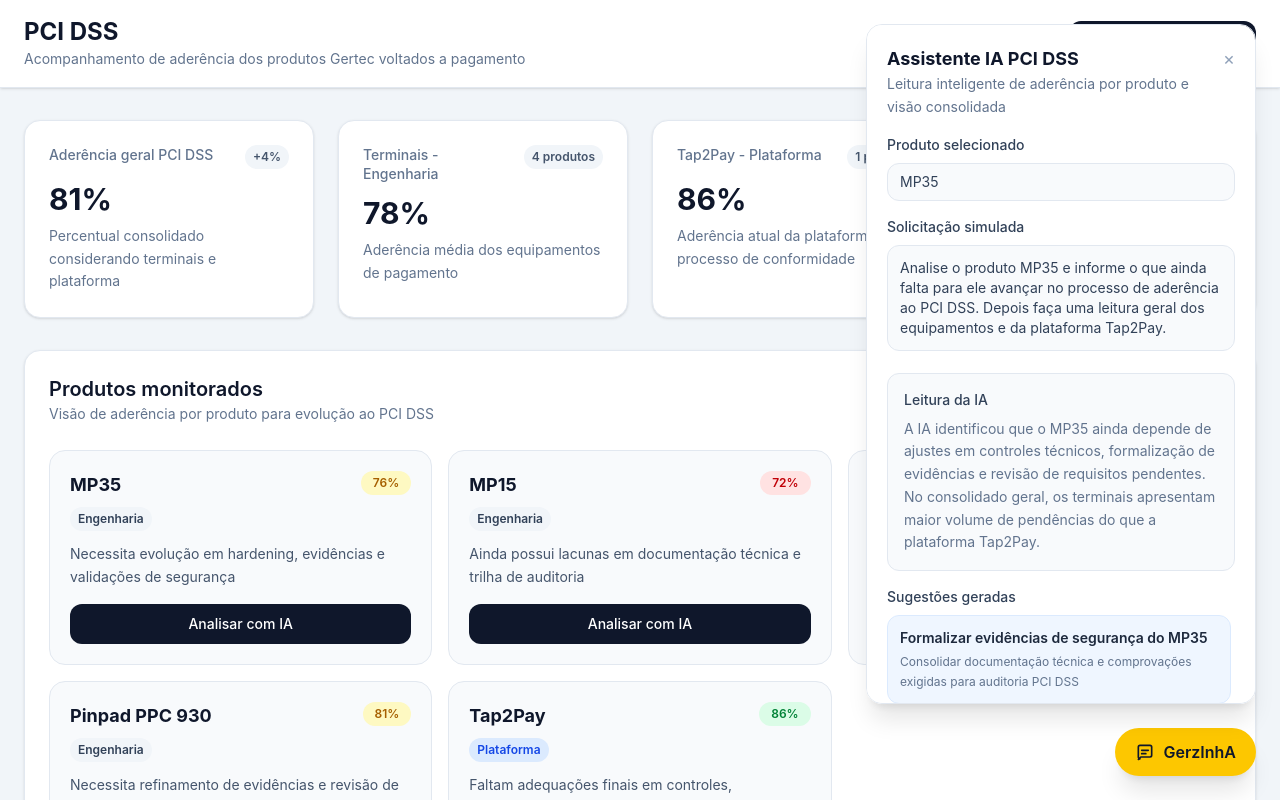
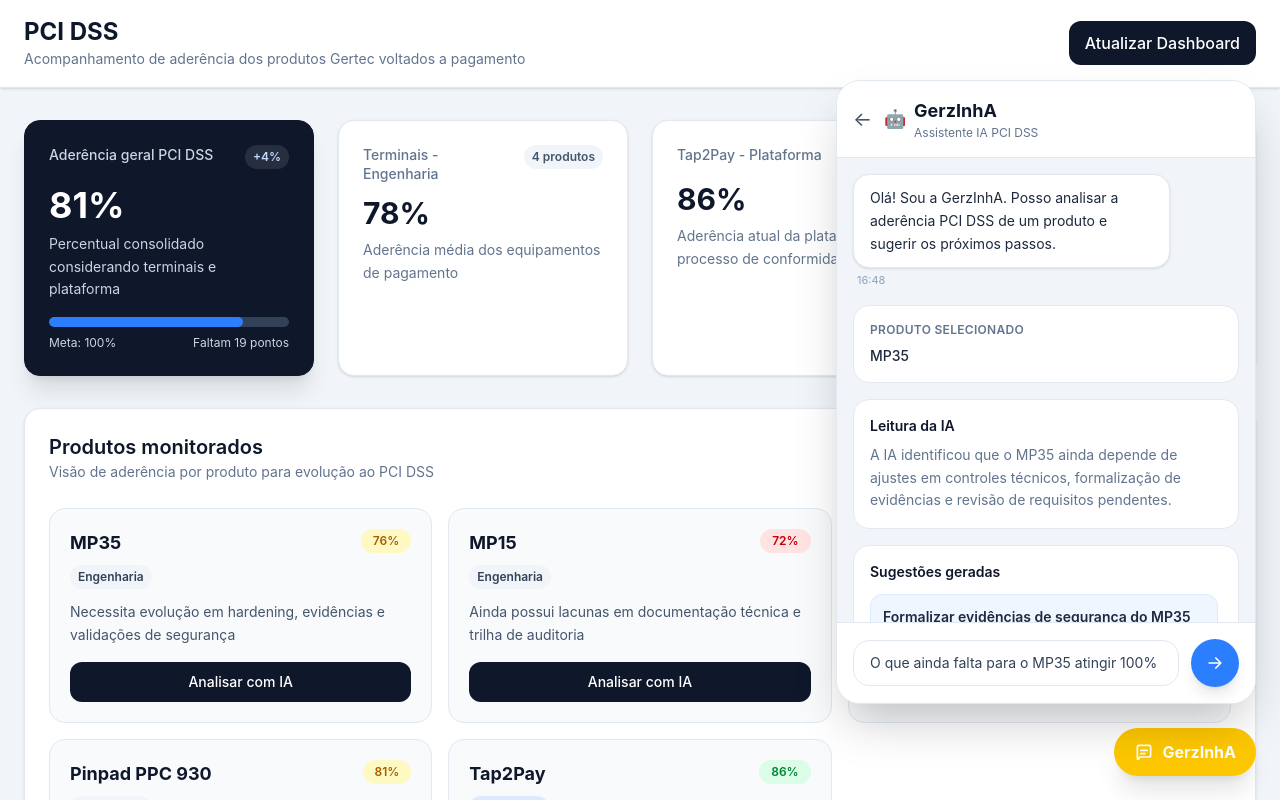
Before and after one commit to Naiarapacheco/projeto-hackathon, an Angular app: page / in a window 1280 px wide. Both pictures are taken after a click on the button "GerzInhA". Shown: the top 800 px of the page. Built offline with nearby package versions, Linux system fonts and the light colour scheme.

Commit message:
add new features

```diff
--- a/src/app/dashboard/dashboard.html
+++ b/src/app/dashboard/dashboard.html
@@ -28,8 +28,49 @@
     <section class="grid grid-cols-1 sm:grid-cols-2 xl:grid-cols-4 gap-4 sm:gap-6 mb-8">
       <div
         *ngFor="let card of metrics"
-        class="bg-white rounded-2xl p-5 sm:p-6 border border-slate-200 shadow-sm min-w-0"
+        class="rounded-2xl p-5 sm:p-6 border shadow-sm min-w-0"
+        [ngClass]="{
+          'bg-slate-900 border-slate-900 shadow-xl': card.title === 'Aderência geral PCI DSS',
+          'bg-white border-slate-200': card.title !== 'Aderência geral PCI DSS'
+        }"
       >
+        <ng-container *ngIf="card.title === 'Aderência geral PCI DSS'; else defaultMetricCard">
+          <div class="flex items-start justify-between gap-3 mb-4">
+            <h2 class="text-sm font-medium text-slate-300 leading-snug break-words">
+              {{ card.title }}
+            </h2>
+
+            <span
+              class="shrink-0 text-xs font-semibold px-2 py-1 rounded-full bg-white/10 text-blue-200"
+            >
+              {{ card.badge }}
+            </span>
+          </div>
+
+          <p class="text-3xl sm:text-4xl font-bold text-white break-words">
+            {{ card.value }}
+          </p>
+
+          <p class="text-sm text-slate-300 mt-2 leading-relaxed">
+            {{ card.description }}
+          </p>
+
+          <div class="mt-4">
+            <div class="w-full h-2.5 rounded-full bg-slate-700 overflow-hidden">
+              <div
+                class="h-full rounded-full bg-blue-500 transition-all duration-700 ease-out"
+                [style.width]="getProgressBarWidth(overallAdherence)"
+              ></div>
+            </div>
+
+            <div class="flex items-center justify-between mt-2 text-xs text-slate-300">
+              <span>Meta: 100%</span>
+              <span>Faltam {{ remainingToGoal }} pontos</span>
+            </div>
+          </div>
+        </ng-container>
+
+        <ng-template #defaultMetricCard>
           <div class="flex items-start justify-between gap-3 mb-3">
             <h2 class="text-sm font-medium text-slate-500 leading-snug break-words">
               {{ card.title }}
@@ -48,6 +89,7 @@
           <p class="text-sm text-slate-500 mt-2 leading-relaxed">
             {{ card.description }}
           </p>
+        </ng-template>
       </div>
     </section>
 
@@ -147,7 +189,7 @@
   <!-- Botão flutuante da IA -->
   <button
     (click)="toggleAiPanel()"
-    class="fixed bottom-4 right-4 sm:bottom-6 sm:right-6 flex items-center gap-2 bg-yellow-400 hover:bg-yellow-500 text-slate-900 px-4 sm:px-5 py-3 rounded-full shadow-xl font-semibold transition-all cursor-pointer max-w-[calc(100vw-2rem)]"
+    class="fixed bottom-4 right-4 sm:bottom-6 sm:right-6 flex items-center gap-2 bg-yellow-400 hover:bg-yellow-500 text-white px-4 sm:px-5 py-3 rounded-full shadow-xl font-bold transition-all cursor-pointer max-w-[calc(100vw-2rem)]"
   >
     <svg
       xmlns="http://www.w3.org/2000/svg"
@@ -164,59 +206,84 @@
       />
     </svg>
 
-    <span class="truncate">GerzInhA</span>
+    <span class="truncate text-white font-bold">GerzInhA</span>
   </button>
 
-  <!-- Painel da IA -->
+  <!-- Chat IA -->
   <div
     *ngIf="isAiPanelOpen"
-      class="fixed inset-x-4 bottom-20 sm:inset-x-auto sm:bottom-24 sm:right-6 w-auto sm:w-[390px] max-w-[calc(100vw-2rem)] max-h-[85vh] overflow-y-auto bg-white border border-slate-200 rounded-2xl shadow-xl p-4 sm:p-5 z-50"
+    class="fixed inset-0 z-50 bg-white sm:inset-auto sm:bottom-24 sm:right-6 sm:w-[420px] sm:max-w-[calc(100vw-2rem)] sm:h-[78vh] sm:rounded-3xl sm:border sm:border-slate-200 sm:shadow-2xl overflow-hidden flex flex-col"
   >
-    <div class="flex items-start justify-between gap-4 mb-4">
+    <!-- Topo -->
+    <div class="bg-white border-b border-slate-200 px-4 py-4 flex items-center justify-between">
+      <div class="flex items-center gap-3 min-w-0">
+        <button
+          (click)="toggleAiPanel()"
+          class="text-slate-600 hover:text-slate-900 text-xl cursor-pointer shrink-0"
+        >
+          ←
+        </button>
+
+        <div class="flex items-center gap-2 min-w-0">
+          <span class="text-lg">🤖</span>
           <div class="min-w-0">
-        <h3 class="text-base sm:text-lg font-bold text-slate-900 break-words">
+            <h3 class="text-base sm:text-lg font-bold text-slate-900 truncate">
+              GerzInhA
+            </h3>
+            <p class="text-xs text-slate-500 truncate">
               Assistente IA PCI DSS
-        </h3>
-        <p class="text-sm text-slate-500 leading-relaxed">
-          Leitura inteligente de aderência por produto e visão consolidada
+            </p>
+          </div>
+        </div>
+      </div>
+    </div>
+
+    <!-- Área de conversa -->
+    <div class="flex-1 overflow-y-auto bg-slate-100 px-3 sm:px-4 py-4 space-y-4">
+      <div
+        *ngFor="let message of chatMessages"
+        class="flex"
+        [ngClass]="{
+          'justify-start': message.sender === 'ai',
+          'justify-end': message.sender === 'user'
+        }"
+      >
+        <div class="max-w-[82%]">
+          <div
+            class="rounded-2xl px-4 py-3 text-sm leading-relaxed shadow-sm"
+            [ngClass]="{
+              'bg-white text-slate-800 border border-slate-200': message.sender === 'ai',
+              'bg-blue-500 text-white': message.sender === 'user'
+            }"
+          >
+            {{ message.text }}
+          </div>
+
+          <p
+            class="text-[11px] text-slate-400 mt-1 px-1"
+            [ngClass]="{
+              'text-left': message.sender === 'ai',
+              'text-right': message.sender === 'user'
+            }"
+          >
+            {{ message.time }}
+          </p>
+        </div>
+      </div>
+
+      <!-- Card de contexto -->
+      <div class="bg-white border border-slate-200 rounded-2xl p-4">
+        <p class="text-xs font-semibold text-slate-500 uppercase tracking-wide mb-2">
+          Produto selecionado
+        </p>
+        <p class="text-sm font-medium text-slate-800">
+          {{ selectedProduct }}
         </p>
       </div>
 
-      <button
-        (click)="toggleAiPanel()"
-        class="text-slate-400 hover:text-slate-600 text-lg cursor-pointer shrink-0"
-      >
-        ×
-      </button>
-    </div>
-
-    <div class="mb-4">
-      <label class="block text-sm font-medium text-slate-700 mb-2">
-        Produto selecionado
-      </label>
-
-      <div
-        class="bg-slate-50 border border-slate-200 rounded-xl px-3 py-2 text-sm text-slate-700 break-words"
-      >
-        {{ selectedProduct }}
-      </div>
-    </div>
-
-    <div class="mb-4">
-      <label class="block text-sm font-medium text-slate-700 mb-2">
-        Solicitação simulada
-      </label>
-
-      <textarea
-        class="w-full border border-slate-200 rounded-xl p-3 text-sm text-slate-700 bg-slate-50 resize-none outline-none"
-        rows="4"
-        [value]="mockPrompt"
-        readonly
-      ></textarea>
-    </div>
-
-    <div class="bg-slate-50 border border-slate-200 rounded-xl p-4 mb-4">
-      <p class="text-sm font-medium text-slate-700 mb-2">
+      <!-- Leitura da IA -->
+      <div class="bg-white border border-slate-200 rounded-2xl p-4">
+        <p class="text-sm font-semibold text-slate-900 mb-2">
           Leitura da IA
         </p>
         <p class="text-sm text-slate-500 leading-relaxed break-words">
@@ -224,12 +291,13 @@
         </p>
       </div>
 
-    <div class="mb-4">
-      <p class="text-sm font-medium text-slate-700 mb-2">
+      <!-- Sugestões -->
+      <div class="bg-white border border-slate-200 rounded-2xl p-4">
+        <p class="text-sm font-semibold text-slate-900 mb-3">
           Sugestões geradas
         </p>
 
-      <div class="space-y-2 max-h-56 overflow-y-auto pr-1">
+        <div class="space-y-3 max-h-56 overflow-y-auto pr-1">
           <div
             *ngFor="let suggestion of aiSuggestions"
             class="bg-blue-50 border border-blue-100 rounded-xl p-3"
@@ -242,13 +310,46 @@
             </p>
           </div>
         </div>
-    </div>
 
         <button
           (click)="addAiSuggestionsToTasks()"
-      class="w-full bg-slate-900 hover:bg-slate-800 text-white py-3 rounded-xl font-medium transition cursor-pointer"
+          class="w-full mt-4 bg-slate-900 hover:bg-slate-800 text-white py-3 rounded-xl font-medium transition cursor-pointer"
         >
           Adicionar sugestões nas atividades
         </button>
       </div>
     </div>
+
+    <!-- Input -->
+    <div class="bg-white border-t border-slate-200 p-4">
+      <div class="flex items-center gap-3">
+        <input
+          [(ngModel)]="chatInput"
+          type="text"
+          placeholder="Digite uma mensagem..."
+          class="flex-1 rounded-2xl border border-slate-200 px-4 py-3 text-sm text-slate-700 outline-none focus:border-blue-400"
+        />
+
+        <button
+          (click)="sendChatMessage()"
+          class="w-12 h-12 rounded-full bg-blue-500 hover:bg-blue-600 text-white flex items-center justify-center shadow-lg transition cursor-pointer shrink-0"
+        >
+          <svg
+            xmlns="http://www.w3.org/2000/svg"
+            class="w-5 h-5"
+            fill="none"
+            viewBox="0 0 24 24"
+            stroke="currentColor"
+          >
+            <path
+              stroke-linecap="round"
+              stroke-linejoin="round"
+              stroke-width="2"
+              d="M5 12h14M13 6l6 6-6 6"
+            />
+          </svg>
+        </button>
+      </div>
+    </div>
+  </div>
+</div>
--- a/src/app/dashboard/dashboard.ts
+++ b/src/app/dashboard/dashboard.ts
@@ -1,5 +1,6 @@
 import { CommonModule } from '@angular/common';
 import { Component, OnInit } from '@angular/core';
+import { FormsModule } from '@angular/forms';
 
 type TaskStatus = 'Concluído' | 'Em andamento' | 'Pendente';
 
@@ -25,10 +26,16 @@ interface ProductComplianceItem {
   description: string;
 }
 
+interface ChatMessage {
+  sender: 'ai' | 'user';
+  text: string;
+  time: string;
+}
+
 @Component({
   selector: 'app-dashboard',
   standalone: true,
-  imports: [CommonModule],
+  imports: [CommonModule, FormsModule],
   templateUrl: './dashboard.html',
   styleUrl: './dashboard.css'
 })
@@ -54,9 +61,9 @@ export class Dashboard implements OnInit {
     },
     {
       title: 'Itens críticos pendentes',
-      value: '9',
+      value: '4',
       badge: 'Em aberto',
-      description: 'Pendências prioritárias para evolução rumo ao PCI DSS'
+      description: 'Produtos com pendências para atingir 100% de aderência ao PCI DSS'
     }
   ];
 
@@ -127,10 +134,10 @@ export class Dashboard implements OnInit {
   selectedProduct = 'MP35';
 
   mockPrompt =
-    'Analise o produto MP35 e informe o que ainda falta para ele avançar no processo de aderência ao PCI DSS. Depois faça uma leitura geral dos equipamentos e da plataforma Tap2Pay.';
+    'O que ainda falta para o MP35 atingir 100% de aderência ao PCI DSS?';
 
   aiSummary =
-    'A IA identificou que o MP35 ainda depende de ajustes em controles técnicos, formalização de evidências e revisão de requisitos pendentes. No consolidado geral, os terminais apresentam maior volume de pendências do que a plataforma Tap2Pay.';
+    'A IA identificou que o MP35 ainda depende de ajustes em controles técnicos, formalização de evidências e revisão de requisitos pendentes.';
 
   aiSuggestions: TaskItem[] = [
     {
@@ -153,6 +160,16 @@ export class Dashboard implements OnInit {
     }
   ];
 
+  chatInput = 'O que ainda falta para o MP35 atingir 100% de aderência ao PCI DSS?';
+
+  chatMessages: ChatMessage[] = [
+    {
+      sender: 'ai',
+      text: 'Olá! Sou a GerzInhA. Posso analisar a aderência PCI DSS de um produto e sugerir os próximos passos.',
+      time: '16:48'
+    }
+  ];
+
   ngOnInit(): void {
     this.loadTasks();
     this.removeExpiredCompletedTasks();
@@ -169,10 +186,42 @@ export class Dashboard implements OnInit {
 
   selectProduct(productName: string): void {
     this.selectedProduct = productName;
+    this.isAiPanelOpen = true;
+    this.chatInput = `O que ainda falta para o ${productName} atingir 100% de aderência ao PCI DSS?`;
+  }
 
-    this.mockPrompt = `Analise o produto ${productName} e informe o que ainda falta para ele avançar no processo de aderência ao PCI DSS. Depois faça uma leitura geral dos equipamentos e da plataforma Tap2Pay.`;
+  sendChatMessage(): void {
+    const question = this.chatInput.trim();
 
-    this.aiSummary = `${productName} ainda possui lacunas em aderência PCI DSS relacionadas a controles, evidências e validações técnicas. No cenário consolidado, a IA recomenda priorizar os produtos com menor percentual de aderência para acelerar a evolução do portfólio.`;
+    if (!question) {
+      return;
+    }
+
+    this.chatMessages.push({
+      sender: 'user',
+      text: question,
+      time: this.getCurrentTime()
+    });
+
+    this.mockPrompt = question;
+    this.generateAiResponse(question);
+    this.chatInput = '';
+  }
+
+  private generateAiResponse(question: string): void {
+    const productName = this.detectProductFromQuestion(question) ?? this.selectedProduct;
+
+    this.selectedProduct = productName;
+
+    this.aiSummary =
+      `${productName} ainda possui lacunas em aderência PCI DSS relacionadas a controles, evidências e validações técnicas. A recomendação é priorizar os itens com maior impacto para acelerar a evolução do produto.`;
+
+    this.chatMessages.push({
+      sender: 'ai',
+      text:
+        `Analisando o ${productName}, ainda faltam evidências técnicas, revisão de controles de segurança e consolidação documental para avançar na aderência ao PCI DSS. Com base nisso, gerei sugestões de ação para o time.`,
+      time: this.getCurrentTime()
+    });
 
     this.aiSuggestions = [
       {
@@ -183,16 +232,33 @@ export class Dashboard implements OnInit {
       {
         title: `Consolidar evidências técnicas do ${productName}`,
         subtitle:
-          'Organizar documentação e comprovações necessárias para auditoria',
+          'Organizar documentação e comprovações necessárias para auditoria PCI DSS',
         status: 'Pendente'
       },
       {
-        title: 'Atualizar visão consolidada de aderência',
+        title: `Priorizar plano de ação do ${productName}`,
         subtitle:
-          'Comparar engenharia e plataforma para direcionar as próximas ações',
+          'Definir próximos passos para acelerar a aderência e reduzir pendências abertas',
         status: 'Pendente'
       }
     ];
+  }
+
+  private detectProductFromQuestion(question: string): string | null {
+    const normalizedQuestion = question.toLowerCase();
+
+    const matchedProduct = this.products.find((product) =>
+      normalizedQuestion.includes(product.name.toLowerCase())
+    );
+
+    return matchedProduct ? matchedProduct.name : null;
+  }
+
+  private getCurrentTime(): string {
+    return new Date().toLocaleTimeString('pt-BR', {
+      hour: '2-digit',
+      minute: '2-digit'
+    });
   }
 
   addAiSuggestionsToTasks(): void {
@@ -291,21 +357,13 @@ export class Dashboard implements OnInit {
         description:
           pendingItems === 0
             ? 'Todos os produtos atingiram 100% de aderência ao PCI DSS'
-            : 'Pendências prioritárias para evolução rumo ao PCI DSS'
+            : 'Produtos com pendências para atingir 100% de aderência ao PCI DSS'
       }
     ];
   }
 
   private calculatePendingItems(): number {
-    const missingPoints = this.products.reduce((accumulator, product) => {
-      return accumulator + (100 - product.adherence);
-    }, 0);
-
-    if (missingPoints === 0) {
-      return 0;
-    }
-
-    return Math.ceil(missingPoints / 10);
+    return this.products.filter((product) => product.adherence < 100).length;
   }
 
   private calculateAverageAdherence(): number {
@@ -314,7 +372,7 @@ export class Dashboard implements OnInit {
       0
     );
 
-    return Math.round(total / this.products.length);
+    return Math.floor(total / this.products.length);
   }
 
   private calculateAreaAverage(area: 'Engenharia' | 'Plataforma'): number {
@@ -327,28 +385,13 @@ export class Dashboard implements OnInit {
       0
     );
 
-    return Math.round(total / filteredProducts.length);
+    return Math.floor(total / filteredProducts.length);
   }
 
   private saveMetrics(): void {
     localStorage.setItem('dashboard_metrics', JSON.stringify(this.metrics));
     localStorage.setItem('dashboard_products', JSON.stringify(this.products));
   }
-
-  /*
-  private loadMetrics(): void {
-    const savedMetrics = localStorage.getItem('dashboard_metrics');
-    const savedProducts = localStorage.getItem('dashboard_products');
-
-    if (savedMetrics) {
-      this.metrics = JSON.parse(savedMetrics);
-    }
-
-    if (savedProducts) {
-      this.products = JSON.parse(savedProducts);
-    }
-  }
-  */
 
   private saveTasks(): void {
     localStorage.setItem('dashboard_tasks', JSON.stringify(this.taskList));
@@ -384,4 +427,24 @@ export class Dashboard implements OnInit {
   private randomBetween(min: number, max: number): number {
     return Math.floor(Math.random() * (max - min + 1)) + min;
   }
+
+  get overallAdherence(): number {
+    const metric = this.metrics.find(
+      (item) => item.title === 'Aderência geral PCI DSS'
+    );
+
+    if (!metric) {
+      return 0;
+    }
+
+    return Number(metric.value.replace('%', ''));
+  }
+
+  get remainingToGoal(): number {
+    return Math.max(100 - this.overallAdherence, 0);
+  }
+
+  getProgressBarWidth(value: number): string {
+    return `${value}%`;
+  }
 }
```
Lines whose indentation alone changed are shown as unchanged.
